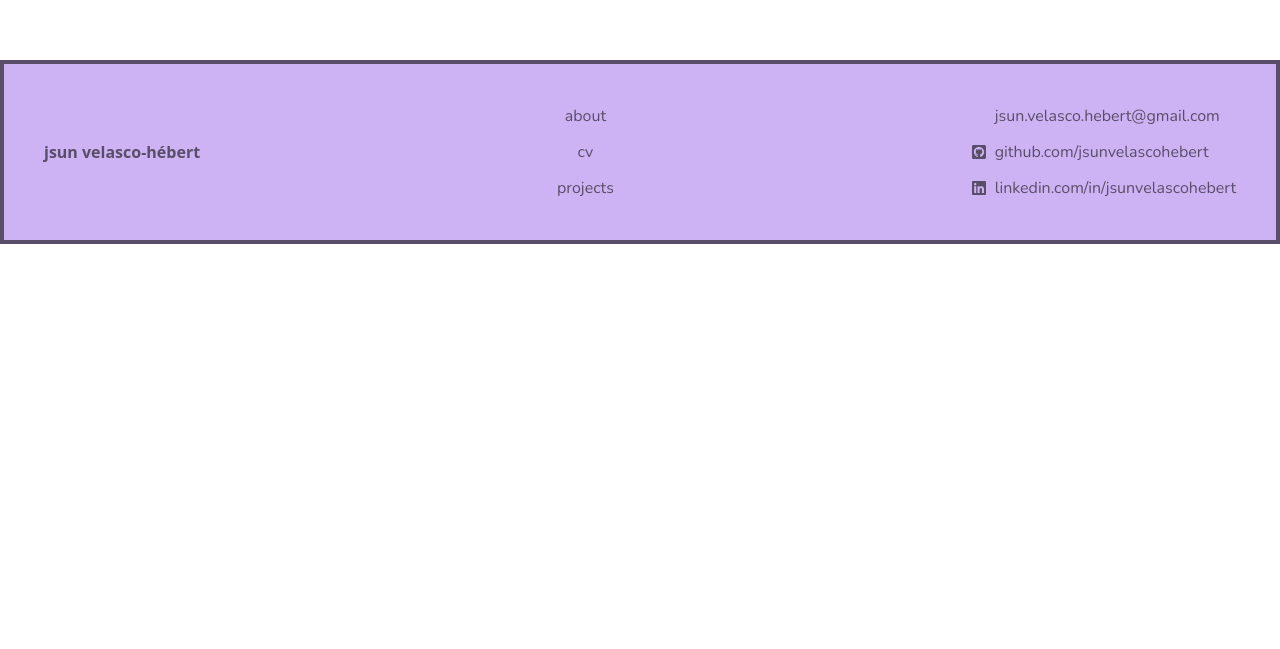
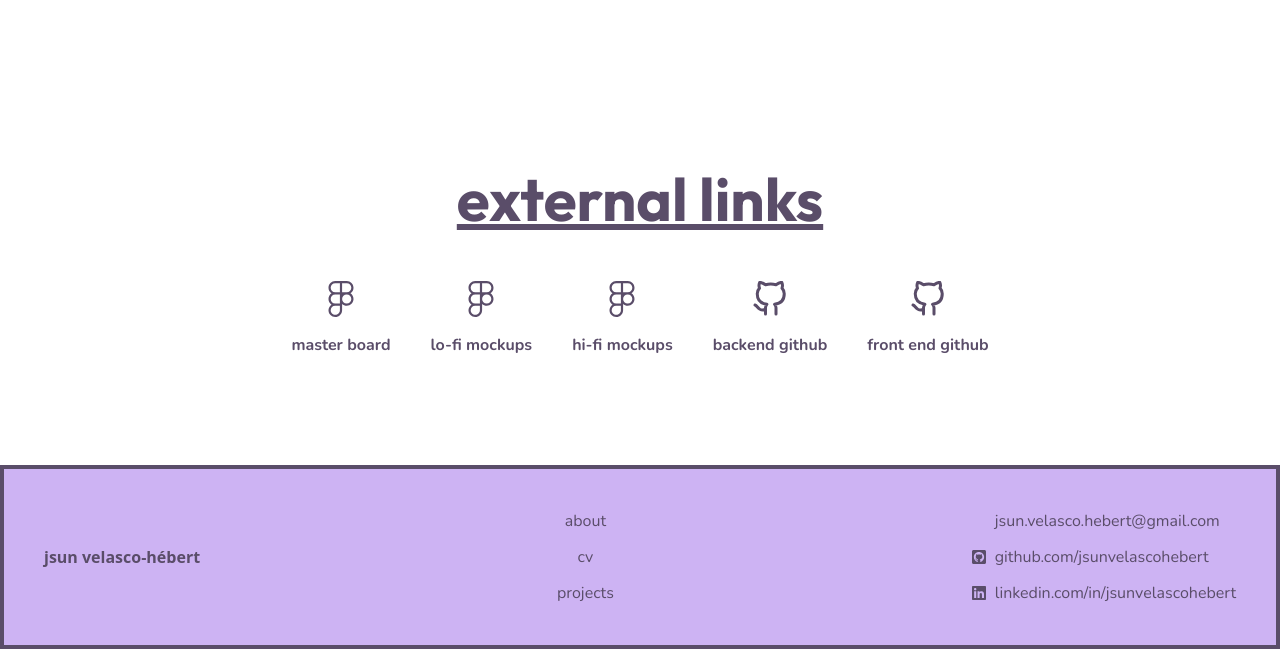
Before and after one commit to jsunvelascohebert/portfolio-website, a React (Create React App) app: page /projects/medipin in a window 1280 px wide. Shown: the part 2593-3242 px from the top of the page. Before the commit the page ends 2837 px from the top, so only its background shows below. Built offline with nearby package versions, Linux system fonts and the light colour scheme; some icons are missing.

Commit message:
add external links to medipin page

```diff
--- a/src/index.css
+++ b/src/index.css
@@ -73,6 +73,12 @@
   .medipin-image-thumbnail {
     @apply md:max-w-[40vw] border-2 md:border-4 border-darkPurple;
   }
+  .medipin-document-link {
+    @apply flex flex-row md:flex-col justify-center items-center gap-4  hover:ring-4 hover:ring-purple hover:scale-105 p-3 text-darkPurple text-center transition-all;
+  }
+  .medipin-document-icon {
+    @apply text-2xl md:text-4xl;
+  }
 }
 
 @media screen(md) {
--- a/src/projects/medipin/MedipinPage.js
+++ b/src/projects/medipin/MedipinPage.js
@@ -11,8 +11,8 @@ import { HiOutlineDesktopComputer } from "react-icons/hi";
 import { LuSend } from "react-icons/lu";
 import { BiExpandVertical } from "react-icons/bi";
 import { BiCollapseVertical } from "react-icons/bi";
-
-
+import { FaFigma } from "react-icons/fa";
+import { FiGithub } from "react-icons/fi";
 
 export default function MedipinPage() {
 
@@ -200,7 +200,7 @@ export default function MedipinPage() {
         </div></Fade>
 
         {/* tab content */}
-        <div>
+        <div className='flex min-h-[50vh] justify-center items-center'>
           {isEmpathizeOpen && empathizeContent}
           {isDefineOpen && defineContent}
           {isIdeateOpen && ideateContent}
@@ -208,8 +208,6 @@ export default function MedipinPage() {
           {isDevelopOpen && developContent}
           {isDeployOpen && deployContent}
         </div>
-
-
       </div>
 
       {/* MOBILE -- process elements */}
@@ -354,12 +352,55 @@ export default function MedipinPage() {
           </div>}
 
       </div>
-
-
-
     </div>
 
     {/* documentation */}
+    <div className="w-full flex flex-col gap-10 justify-center items-center pb-24">
+      <Fade><h2>external links</h2></Fade>
+      {/* links container */}
+      <div className="flex flex-col md:flex-row justify-center items center gap-2 md:gap-4">
+        {/* medipin master board */}
+        <Link className="medipin-document-link" to="https://www.figma.com/file/FicHIv6HFlmjxYdvMNUvwa/healthtech-pinnovators-master-board?type=whiteboard&node-id=0%3A1&t=VRJOznvKj634G2Wt-1" target='_blank'>
+          {/* icon */}
+          <FaFigma className='medipin-document-icon'/>
+          {/* text */}
+          <p className='font-bold text-darkPurple'>master board</p>
+        </Link>
+
+        {/* medipin lo-fidelity board */}
+        <Link className="medipin-document-link" to="https://www.figma.com/file/qek33m2FUNjSuRLDul9N8B/medipin-lo-fi-design?type=design&node-id=0%3A1&mode=design&t=MIpzEHBPKsflk0MA-1" target='_blank'>
+          {/* icon */}
+          <FaFigma className='medipin-document-icon'/>
+          {/* text */}
+          <p className='font-bold text-darkPurple'>lo-fi mockups</p>
+        </Link>
+
+        {/* medipin hi-fidelity board */}
+        <Link className="medipin-document-link" to="https://www.figma.com/file/nGfqfPwL9OfQsbABkXHLCv/medipin-hi-fidelity-prototypes?type=design&node-id=0%3A1&mode=design&t=0wUs8orceMeU2j0J-1" target='_blank'>
+          {/* icon */}
+          <FaFigma className='medipin-document-icon'/>
+          {/* text */}
+          <p className='font-bold text-darkPurple'>hi-fi mockups</p>
+        </Link>
+
+        {/* medipin backend github */}
+        <Link className="medipin-document-link" to="https://github.com/jsunvelascohebert/medipin-server" target='_blank'>
+          {/* icon */}
+          <FiGithub className='medipin-document-icon'/>
+          {/* text */}
+          <p className='font-bold text-darkPurple'>backend github</p>
+        </Link>
+
+        {/* medipin frontend github */}
+        <Link className="medipin-document-link" to="https://github.com/jsunvelascohebert/medipin-client" target='_blank'>
+          {/* icon */}
+          <FiGithub className='medipin-document-icon'/>
+          {/* text */}
+          <p className='font-bold text-darkPurple'>front end github</p>
+        </Link>
+
+      </div>
+    </div>
 
   </>);
 }
```
